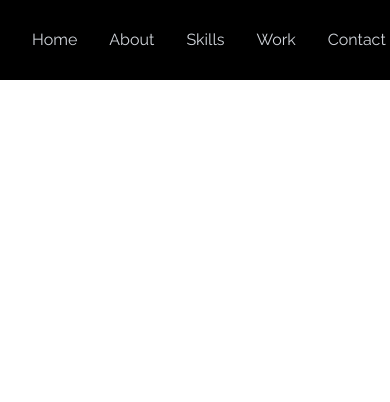
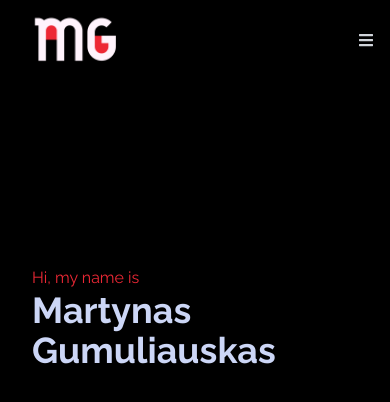
Before and after one commit to MartynasGit/mg-portfolio-project, a React (Vite) app: page / in a window 390 px wide. Shown: the top 402 px of the page. Built offline with nearby package versions, Linux system fonts and the light colour scheme.

Commit message:
Added Social links to navbar, made burger responsive.

```diff
--- a/src/App.jsx
+++ b/src/App.jsx
@@ -6,6 +6,7 @@
   return (
     <>
       <Navbar />
+      <Home/>
       {/* <Routes>
         <Route path="/" element={<Home/>} />
       </Routes> */}
--- a/src/components/Home.jsx
+++ b/src/components/Home.jsx
@@ -1,10 +1,26 @@
 import React from 'react';
+import { HiArrowNarrowRight } from 'react-icons/hi';
 
 const Home = () => {
     return (
-      <div className="bg-slate-600">
-        <h1 className="text-3xl font-bold">Hello</h1>
-        <p>OK</p>
+      <div name="home" className=" w-full h-screen bg-black">
+        {/* Container */}
+        <div className="max-w-[1000px] mx-auto px-8 flex flex-col justify-center h-full">
+          <p className="text-[#ed2835]">Hi, my name is</p>
+          <h1 className='text-4xl sm:text-7xl font-bold text-[#ccd6f6]'>Martynas Gumuliauskas</h1>
+          <h2>I'm a Full Stack developer. </h2>
+          <p>
+            Lorem ipsum dolor sit amet consectetur adipisicing elit. Placeat
+            doloribus porro possimus corporis non obcaecati, at veniam quos
+            sequi consequatur ipsam saepe voluptates magnam dignissimos
+            reiciendis? Molestias obcaecati officiis odio.
+          </p>
+          <div>
+            <button>
+              View Work <HiArrowNarrowRight />
+            </button>
+          </div>
+        </div>
       </div>
     )
 };
--- a/src/components/Navbar.jsx
+++ b/src/components/Navbar.jsx
@@ -1,37 +1,80 @@
-import React from 'react'
+import React, { useState } from 'react'
 import Logo from '../assets/MG.png'
-import { FaBars, FaTimes } from 'react-icons/fa'
+import { FaBars, FaTimes, FaLinkedin, FaGithub,  } from 'react-icons/fa'
+import {HiOutlineMail} from 'react-icons/hi'
+import { BsFillPersonLinesFill } from 'react-icons/bs'
 
 const Navbar = () => {
+  const [nav, setNav] = useState(false)
+  const handleClick = () => setNav(!nav)
   return (
     <div className="fixed w-full h-[80px] px-4 flex justify-between items-center bg-black text-gray-300">
       <div>
         <img src={Logo} alt="Logo image" style={{ width: '120px' }} />
       </div>
       {/* Menu */}
-      <div>
-        <ul className="flex">
-          <li>Home</li>
-          <li>About</li>
-          <li>Skills</li>
-          <li>Work</li>
-          <li>Contact</li>
-        </ul>
-      </div>
-      {/* Hamburger */}
-      <div className="hidden">
-        <FaBars />
-      </div>
-      {/* Mobile Menu */}
-      <ul className="hidden">
+      <ul className="hidden md:flex">
         <li>Home</li>
         <li>About</li>
         <li>Skills</li>
         <li>Work</li>
         <li>Contact</li>
       </ul>
+      {/* Hamburger */}
+      <div className="md:hidden z-10" onClick={handleClick}>
+        {!nav ? <FaBars /> : <FaTimes />}
+      </div>
+      {/* Mobile Menu */}
+      <ul
+        className={
+          !nav
+            ? 'hidden'
+            : 'absolute top-0 left-0 w-full h-screen bg-black flex flex-col items-center justify-center'
+        }
+      >
+        <li className="py-6 text-4xl">Home</li>
+        <li className="py-6 text-4xl">About</li>
+        <li className="py-6 text-4xl">Skills</li>
+        <li className="py-6 text-4xl">Work</li>
+        <li className="py-6 text-4xl">Contact</li>
+      </ul>
       {/* Social icons */}
-      <div className="hidden"></div>
+      <div className="hidden md:flex fixed flex-col top-[35%] left-0">
+        <ul>
+          <li className="w-[150px] h-[60px] flex justify-between items-center ml-[-100px] hover:ml-[0px] duration-300 bg-blue-600">
+            <a
+              href="/"
+              className="flex justify-between items-center w-full text-gray-300"
+            >
+              Linkedin <FaLinkedin size={30} />
+            </a>
+          </li>
+          <li className="w-[150px] h-[60px] flex justify-between items-center ml-[-100px] hover:ml-[0px] duration-300 bg-[#333333]">
+            <a
+              href="/"
+              className="flex justify-between items-center w-full text-gray-300"
+            >
+              GitHub <FaGithub size={30} />
+            </a>
+          </li>
+          <li className="w-[150px] h-[60px] flex justify-between items-center ml-[-100px] hover:ml-[0px] duration-300 bg-[#64af9e]">
+            <a
+              href="/"
+              className="flex justify-between items-center w-full text-gray-300"
+            >
+              Email <HiOutlineMail size={30} />
+            </a>
+          </li>
+          <li className="w-[150px] h-[60px] flex justify-between items-center ml-[-100px] hover:ml-[0px] duration-300 bg-[#565f69]">
+            <a
+              href="/"
+              className="flex justify-between items-center w-full text-gray-300"
+            >
+              Resume <BsFillPersonLinesFill size={30} />
+            </a>
+          </li>
+        </ul>
+      </div>
     </div>
   )
 }
```
